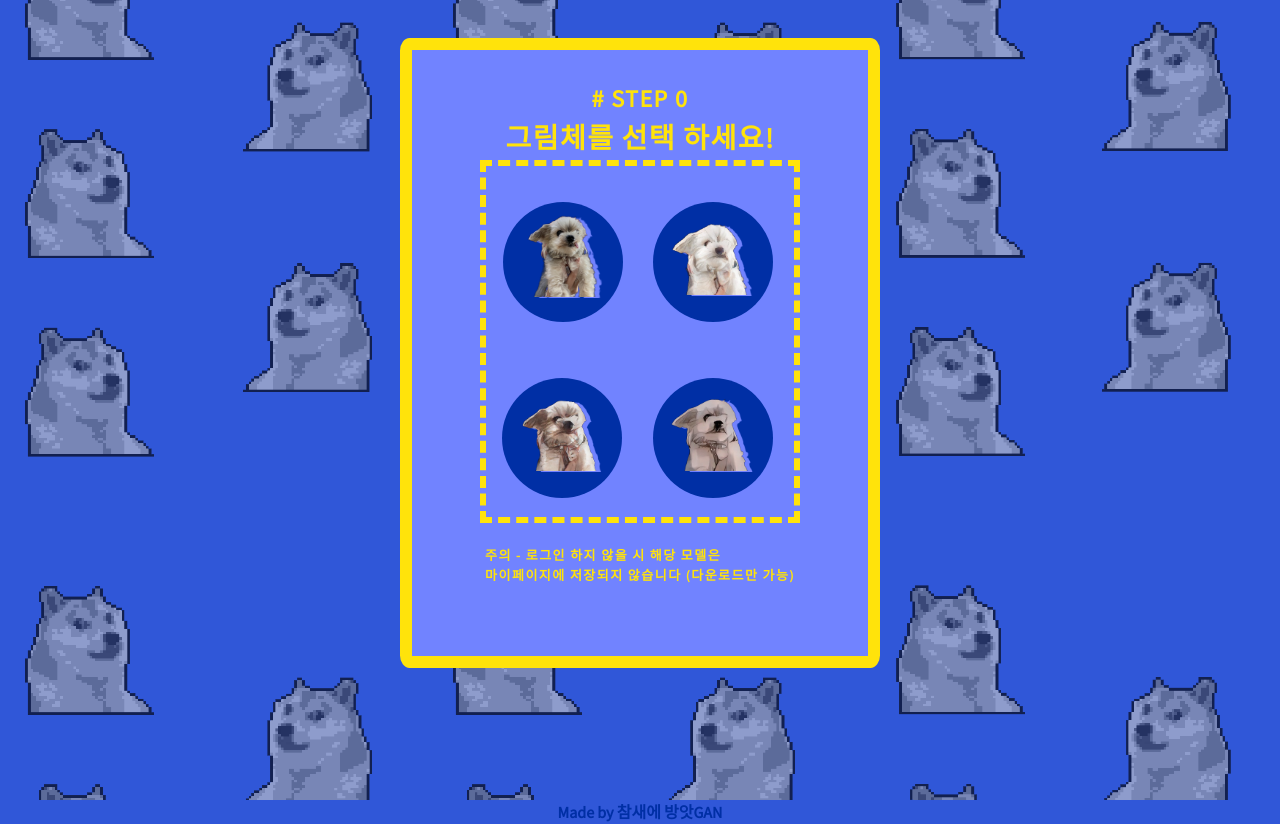
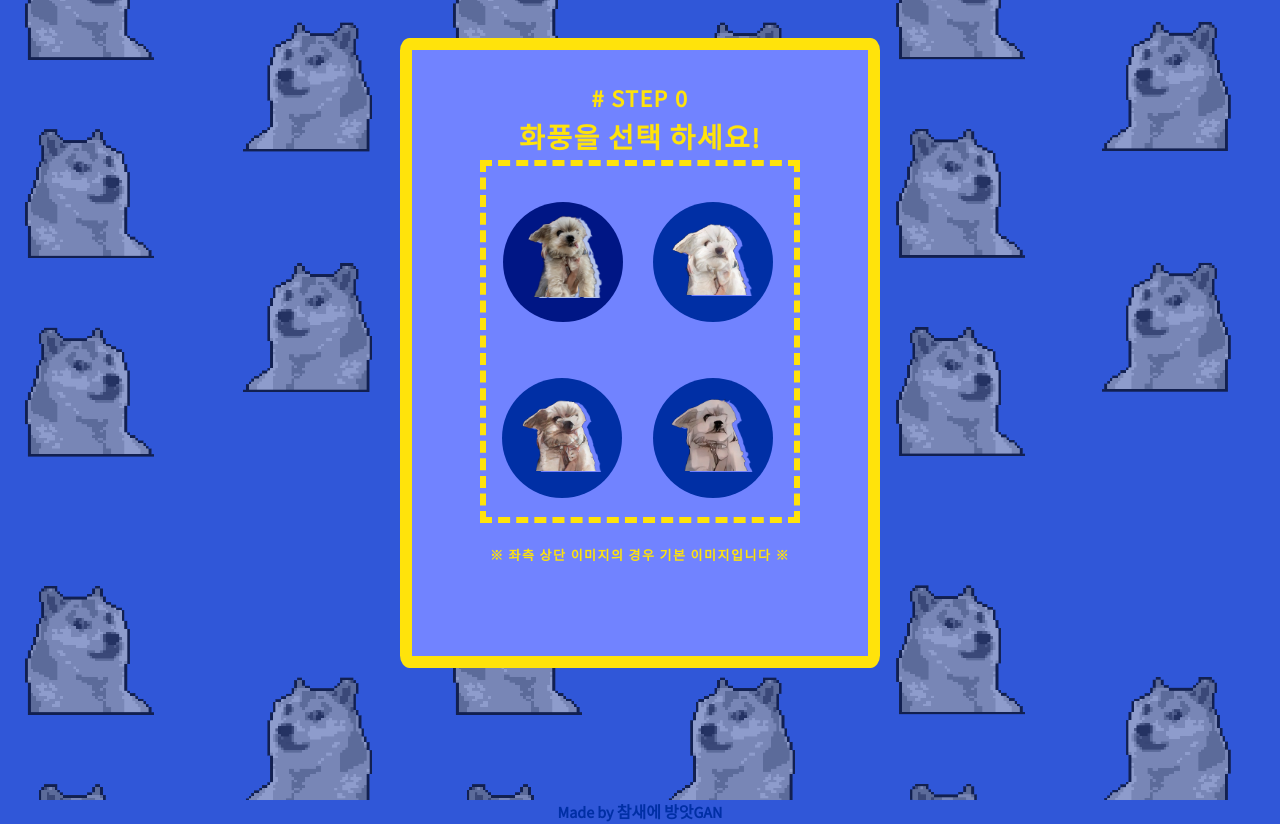
Before and after one commit to codemkim/Web_PET, a Django app: page /FirstService/select/ in a window 1280 px wide. Shown: the part 134-958 px from the top of the page. Run offline with Django 3.2, Linux system fonts and the light colour scheme; some libraries are stand-ins or nearby versions.

Commit message:
2021-11-30 LAST ADD

```diff
--- a/Deploy/docker-compose.yml
+++ b/Deploy/docker-compose.yml
@@ -11,7 +11,7 @@ services:
     ports:
       - 80:80
   django_container_gunicorn:
-    image: django_image:15
+    image: django_image:16
     networks:
       - network
     volumes:
--- a/FirstService/templates/loading.html
+++ b/FirstService/templates/loading.html
@@ -13,7 +13,7 @@
     <script>
         setTimeout(function (){
             window.location.href = '{% url 'FirstService:learning' pk=profile.id %}'
-        },1000)
+        },3000)
     </script>
 
 
--- a/FirstService/templates/select.html
+++ b/FirstService/templates/select.html
@@ -5,8 +5,8 @@
         <div class="option_frame">
             <div class="text_box">
                 <div class="step_2"># STEP 0</div>
-                <div class="text">그림체를 선택 하세요!</div>
-                <div class="warning_box">주의 - 로그인 하지 않을 시 해당 모델은 <br>마이페이지에 저장되지 않습니다 (다운로드만 가능)</div>
+                <div class="text">화풍을 선택 하세요!</div>
+                <div class="warning_box">※ 좌측 상단 이미지의 경우 기본 이미지입니다 ※</div>
             </div>
             <div class="line_dot"></div>
             <div class="icon_box_1">
--- a/FirstService/templates/upload.html
+++ b/FirstService/templates/upload.html
@@ -6,7 +6,7 @@
         <div class="upload_frame">
             <div class="text_box">
                 <div class="step_2"># STEP 1</div>
-                <div class="text">SELECT IMAGE</div>
+                <div class="text">UPLOAD IMAGE</div>
             </div>
             <div class="line_dot">
                 <img id="uploaded_img">
--- a/FirstService/templates/upload2.html
+++ b/FirstService/templates/upload2.html
@@ -6,7 +6,7 @@
         <div class="upload_frame">
             <div class="text_box">
                 <div class="step_2"># STEP 1</div>
-                <div class="text">SELECT IMAGE</div>
+                <div class="text">UPLOAD IMAGE</div>
             </div>
             <div class="line_dot">
                 <img id="uploaded_img">
--- a/FirstService/templates/upload3.html
+++ b/FirstService/templates/upload3.html
@@ -6,7 +6,7 @@
         <div class="upload_frame">
             <div class="text_box">
                 <div class="step_2"># STEP 1</div>
-                <div class="text">SELECT IMAGE</div>
+                <div class="text">UPLOAD IMAGE</div>
             </div>
             <div class="line_dot">
                 <img id="uploaded_img">
--- a/static/base.css
+++ b/static/base.css
@@ -112,7 +112,7 @@ a {
 }
 
 .pekecontainer .peke_frame .banner_img img {
-  width: 100%;
+  width: 90%;
   height: auto;
   margin-left: 100%;
   margin-top: 5%;
@@ -724,7 +724,7 @@ a {
   height: 120px;
   top: 25%;
   left: 20%;
-  background-color: #002fa5;
+  background-color: #001685;
   border-radius: 60px;
 }
 
@@ -737,7 +737,7 @@ a {
   margin-left: 15px;
   margin-top: -38px;
   width: 100px;
-  filter: drop-shadow(5px 1px 0px #7183ff);
+  filter: drop-shadow(5px 1px 0px #b4c4ed);
   transition: all 0.2s ease-in-out;
 }
 
--- a/templates/head.html
+++ b/templates/head.html
@@ -3,12 +3,6 @@
     <meta charset="UTF-8" />
     <meta name="viewport" content="width=device-width, initial-scale=1, shrink-to-fit=no" />
     <meta http-equiv="X-UA-Compatible" content="ie=edge" />
-    <meta
-        property="og:image"
-        content="https://img1.daumcdn.net/thumb/R1280x0/?scode=mtistory2&fname=https%3A%2F%2Fk.kakaocdn.net%2Fdn%2Fc0eq42%2FbtqCQpiFhFn%2F8KPaOP9q8PXpJFRL7if55K%2Fimg.jpg"
-    />
-    <link rel="shortcut icon" href="/favicon.ico" type="image/x-icon" />
-    <link rel="icon" href="/favicon.ico" type="image/x-icon" />
 
     <link href="https://fonts.googleapis.com/css?family=Source+Sans+Pro&display=swap" rel="stylesheet" />
     <script src="https://kit.fontawesome.com/2d323a629b.js" crossorigin="anonymous"></script>
```
Also changed, not shown: 1 other file.
